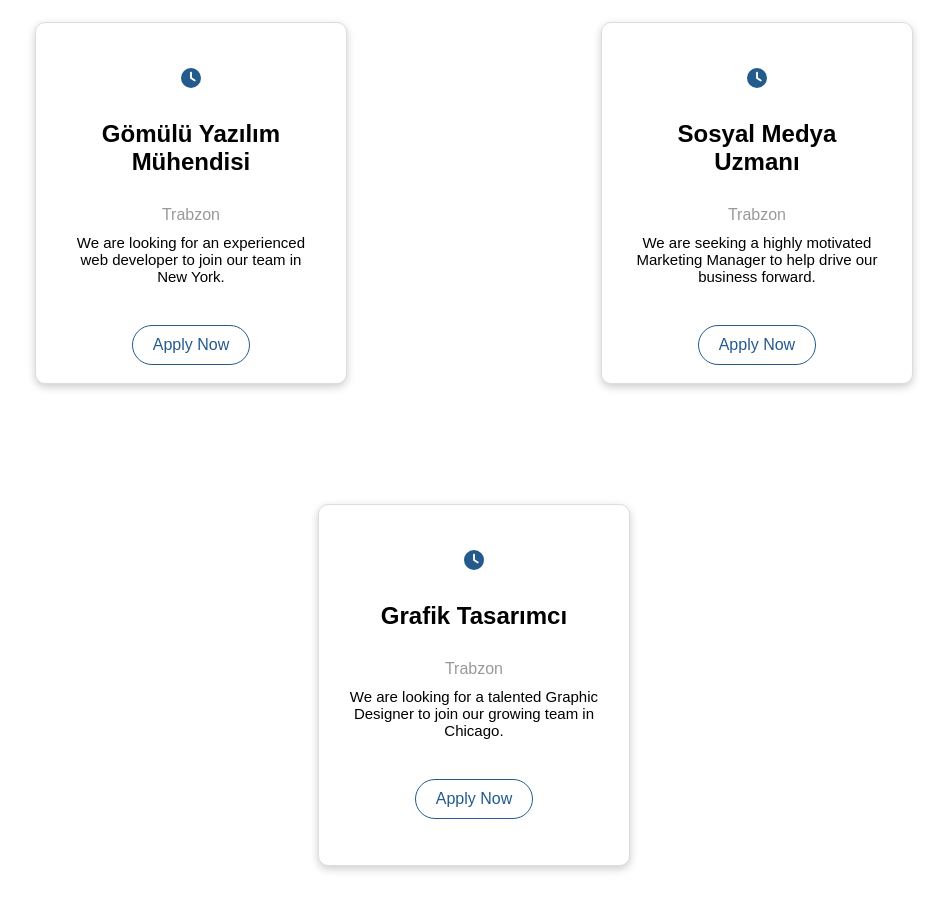
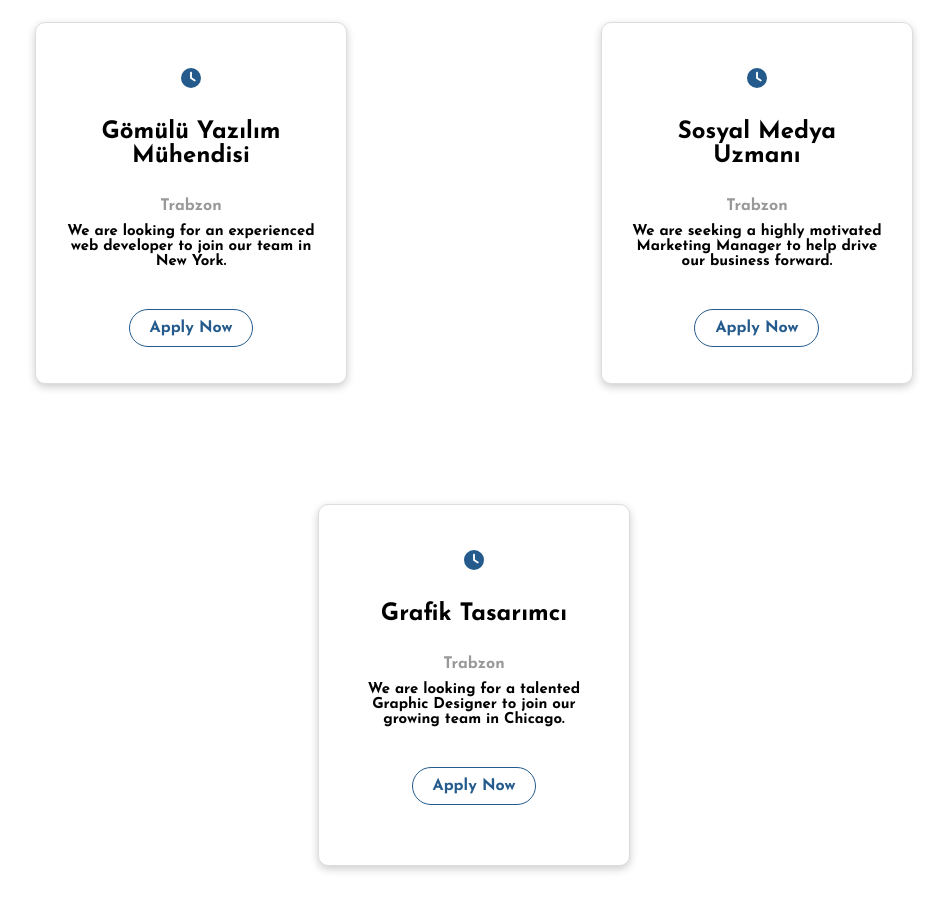
Before and after one commit to FezariTech/web, a React (Create React App) app: page / in a window 1280 px wide. Shown: the part 2240-3150 px from the top of the page, without its empty margins (159-1106 px from the left). Built offline with nearby package versions, Linux system fonts and the light colour scheme.

Commit message:
güncelleme..

```diff
--- a/src/styles/positions.css
+++ b/src/styles/positions.css
@@ -29,19 +29,19 @@ margin: 60px;
   .position-title {
     font-size: 24px;
     margin-top: 0;
-    font-family: 'Poppins', sans-serif;
+    font-family: 'Josefin Sans', sans-serif;
   }
 
   .position-location {
     font-size: 16px;
     color: #999;
-    font-family: 'Poppins', sans-serif;
+    font-family: 'Josefin Sans', sans-serif;
     margin-bottom: 10px;
   }
 
   .position-description {
     font-size: 15px;
-    font-family: 'Poppins', sans-serif;
+    font-family: 'Josefin Sans', sans-serif;
   }
 
   .apply-button {
@@ -54,7 +54,6 @@ margin: 60px;
     cursor: pointer;
     margin-top: 10px;
     border: 1px solid #245b8c;
-
-    font-family: 'Poppins', sans-serif;
+    font-family: 'Josefin Sans', sans-serif;
 
   }
```
